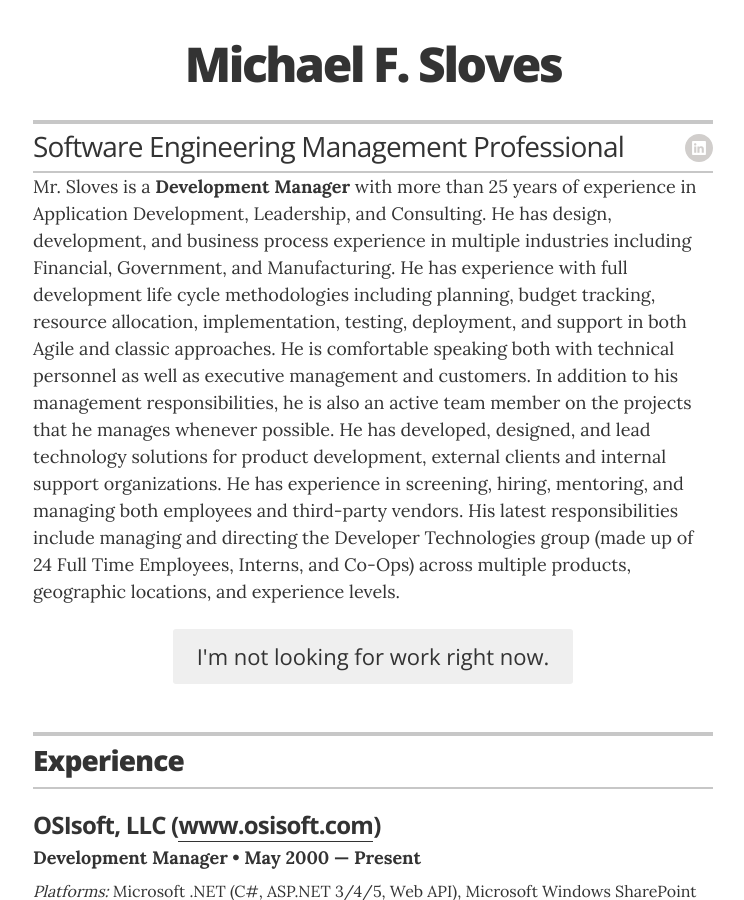
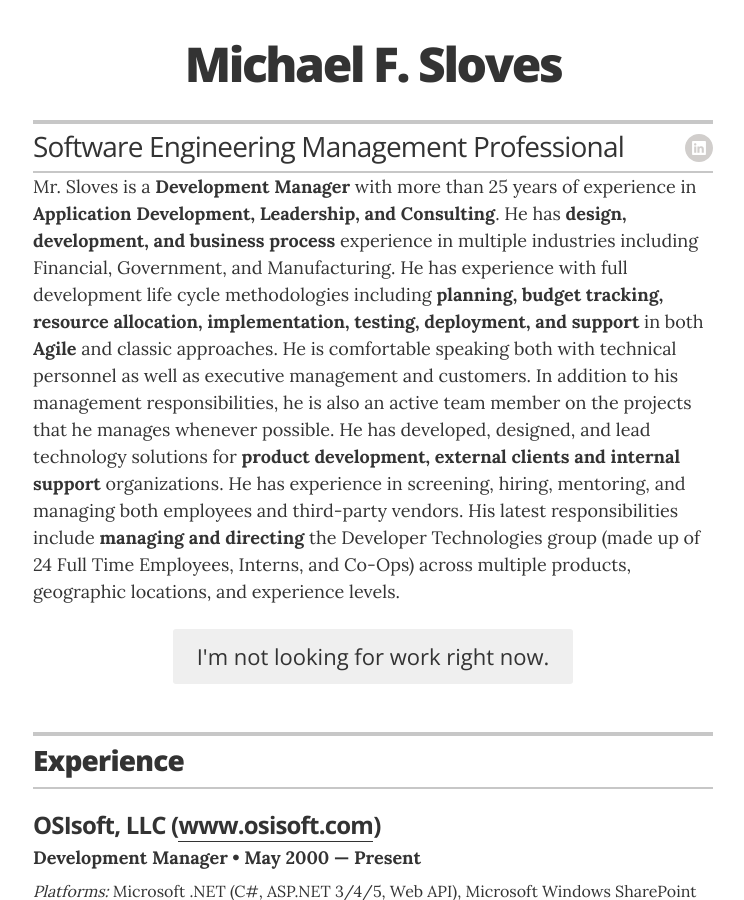
Before and after one commit to Sloveez/sloveez.github.io, a Jekyll site: the page built from index.html, in a window 1280 px wide and 900 px high. Shown: the whole window, without its empty margins (267-1011 px from the left). Built offline with Jekyll 4.4.1, drawn with Linux system fonts in a browser that asks for light colours.

```diff
--- a/_data/execsummary.yml
+++ b/_data/execsummary.yml
@@ -1 +1 @@
-- text: Mr. Sloves is a <strong>Development Manager</strong> with more than 25 years of experience in Application Development, Leadership, and Consulting.  He has design, development, and business process experience in multiple industries including Financial, Government, and Manufacturing.  He has experience with full development life cycle methodologies including planning, budget tracking, resource allocation, implementation, testing, deployment, and support in both Agile and classic approaches. He is comfortable speaking both with technical personnel as well as executive management and customers. In addition to his management responsibilities, he is also an active team member on the projects that he manages whenever possible.  He has developed, designed, and lead technology solutions for product development, external clients and internal support organizations.  He has experience in screening, hiring, mentoring, and managing both employees and third-party vendors.  His latest responsibilities include managing and directing the Developer Technologies group (made up of 24 Full Time Employees, Interns, and Co-Ops) across multiple products, geographic locations, and experience levels.
+- text: Mr. Sloves is a <strong>Development Manager</strong> with more than 25 years of experience in <strong>Application Development, Leadership, and Consulting</strong>.  He has <strong>design, development, and business process</strong> experience in multiple industries including Financial, Government, and Manufacturing.  He has experience with full development life cycle methodologies including <strong>planning, budget tracking, resource allocation, implementation, testing, deployment, and support</strong> in both <strong>Agile</strong> and classic approaches. He is comfortable speaking both with technical personnel as well as executive management and customers. In addition to his management responsibilities, he is also an active team member on the projects that he manages whenever possible.  He has developed, designed, and lead technology solutions for <strong>product development, external clients and internal support</strong> organizations.  He has experience in screening, hiring, mentoring, and managing both employees and third-party vendors.  His latest responsibilities include <strong>managing and directing</strong> the Developer Technologies group (made up of 24 Full Time Employees, Interns, and Co-Ops) across multiple products, geographic locations, and experience levels.
```
